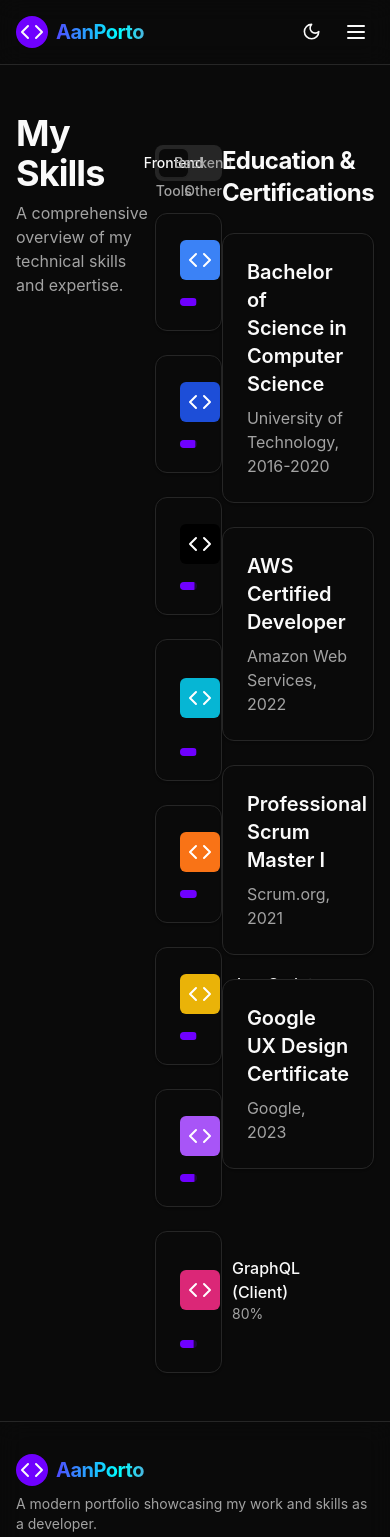
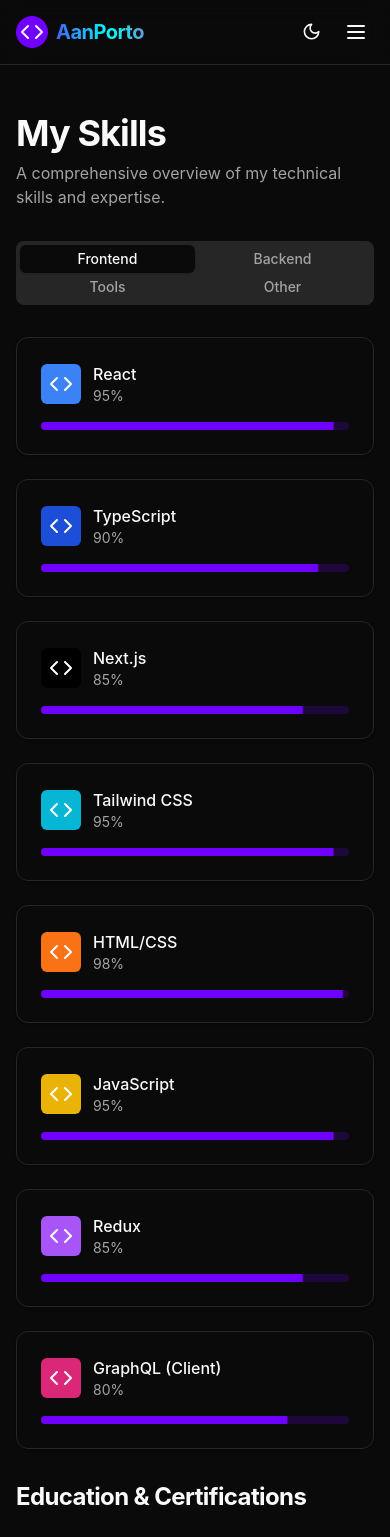
Before and after one commit to aan-cloud/portofolio, a React (Vite) app: page /skills in a window 390 px wide. Shown: the top 1537 px of the page. Built offline with nearby package versions, Linux system fonts and the light colour scheme.

Commit message:
feat: responsive design

```diff
--- a/src/pages/projects.tsx
+++ b/src/pages/projects.tsx
@@ -45,7 +45,7 @@
 
 export function ProjectsPage() {
   return (
-    <div className="flex flex-row sm:flex-col sm:px-20 px-4 py-12 space-y-8">
+    <div className="flex sm:flex-col flex-col sm:px-20 px-4 py-12 space-y-8">
       <div className="space-y-2">
         <h1 className="text-4xl font-bold tracking-tight">My Projects</h1>
         <p className="text-muted-foreground">
@@ -54,7 +54,7 @@
       </div>
 
       <Tabs defaultValue="all" className="space-y-8">
-        <TabsList className="grid grid-cols-2 md:grid-cols-6 w-full">
+        <TabsList className="grid grid-cols-2 md:grid-cols-6 w-full h-fit">
           <TabsTrigger value="all">All</TabsTrigger>
           <TabsTrigger value="web">Web</TabsTrigger>
           <TabsTrigger value="mobile">Mobile</TabsTrigger>
--- a/src/pages/skills.tsx
+++ b/src/pages/skills.tsx
@@ -58,7 +58,7 @@
 
 export function SkillsPage() {
   return (
-    <div className="flex sm:flex-col flex-row sm:px-20 px-4 py-12 space-y-8">
+    <div className="flex sm:flex-col flex-col sm:px-20 px-4 py-12 space-y-8">
       <div className="space-y-2">
         <h1 className="text-4xl font-bold tracking-tight">My Skills</h1>
         <p className="text-muted-foreground">
@@ -67,7 +67,7 @@
       </div>
 
       <Tabs defaultValue="frontend" className="space-y-8">
-        <TabsList className="grid grid-cols-2 md:grid-cols-4 w-full">
+        <TabsList className="grid grid-cols-2 md:grid-cols-4 w-full h-fit">
           <TabsTrigger value="frontend">Frontend</TabsTrigger>
           <TabsTrigger value="backend">Backend</TabsTrigger>
           <TabsTrigger value="tools">Tools</TabsTrigger>
@@ -112,21 +112,21 @@
           <Card>
             <CardContent className="p-6">
               <h3 className="text-xl font-semibold mb-2">Bachelor of Science in Computer Science</h3>
-              <p className="text-muted-foreground">University of Technology, 2016-2020</p>
+              <p className="text-muted-foreground">Asian Cyber University, 2024-2027</p>
             </CardContent>
           </Card>
 
           <Card>
             <CardContent className="p-6">
               <h3 className="text-xl font-semibold mb-2">AWS Certified Developer</h3>
-              <p className="text-muted-foreground">Amazon Web Services, 2022</p>
+              <p className="text-muted-foreground">Amazon Web Services, 2024</p>
             </CardContent>
           </Card>
 
           <Card>
             <CardContent className="p-6">
               <h3 className="text-xl font-semibold mb-2">Professional Scrum Master I</h3>
-              <p className="text-muted-foreground">Scrum.org, 2021</p>
+              <p className="text-muted-foreground">Scrum.org, 2025</p>
             </CardContent>
           </Card>
 
```
